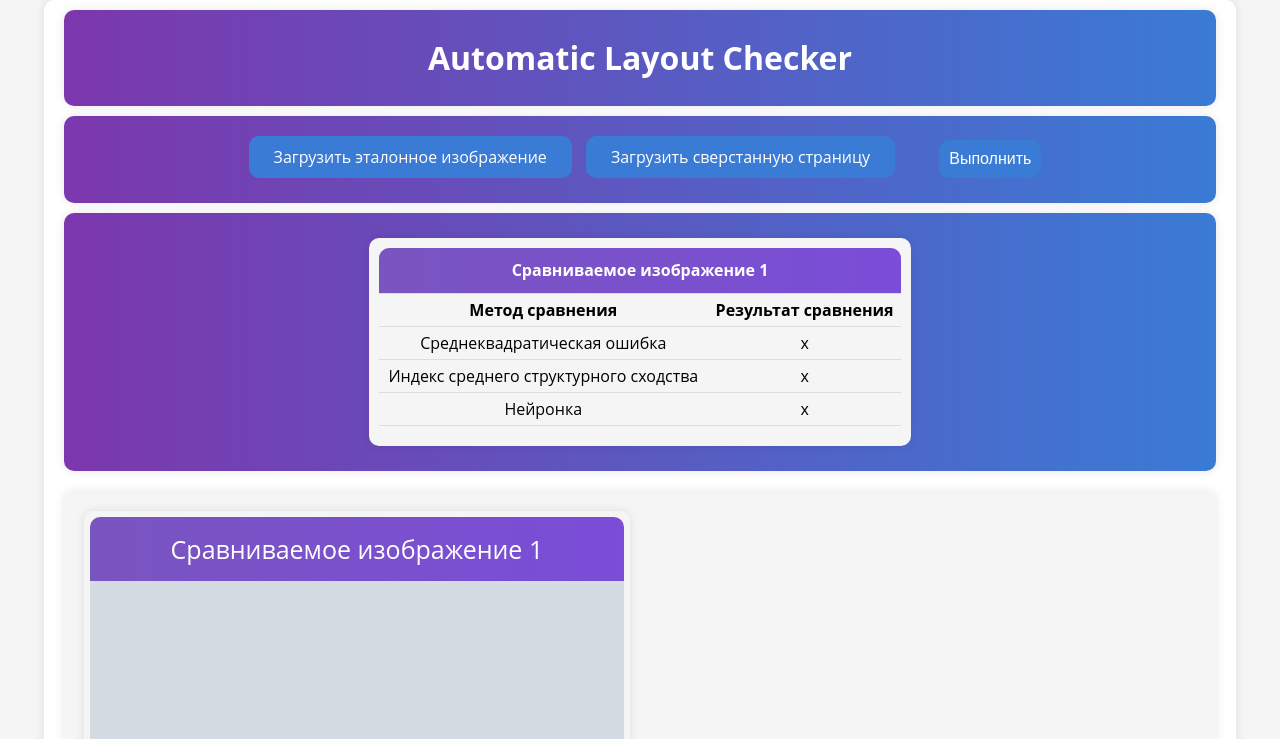
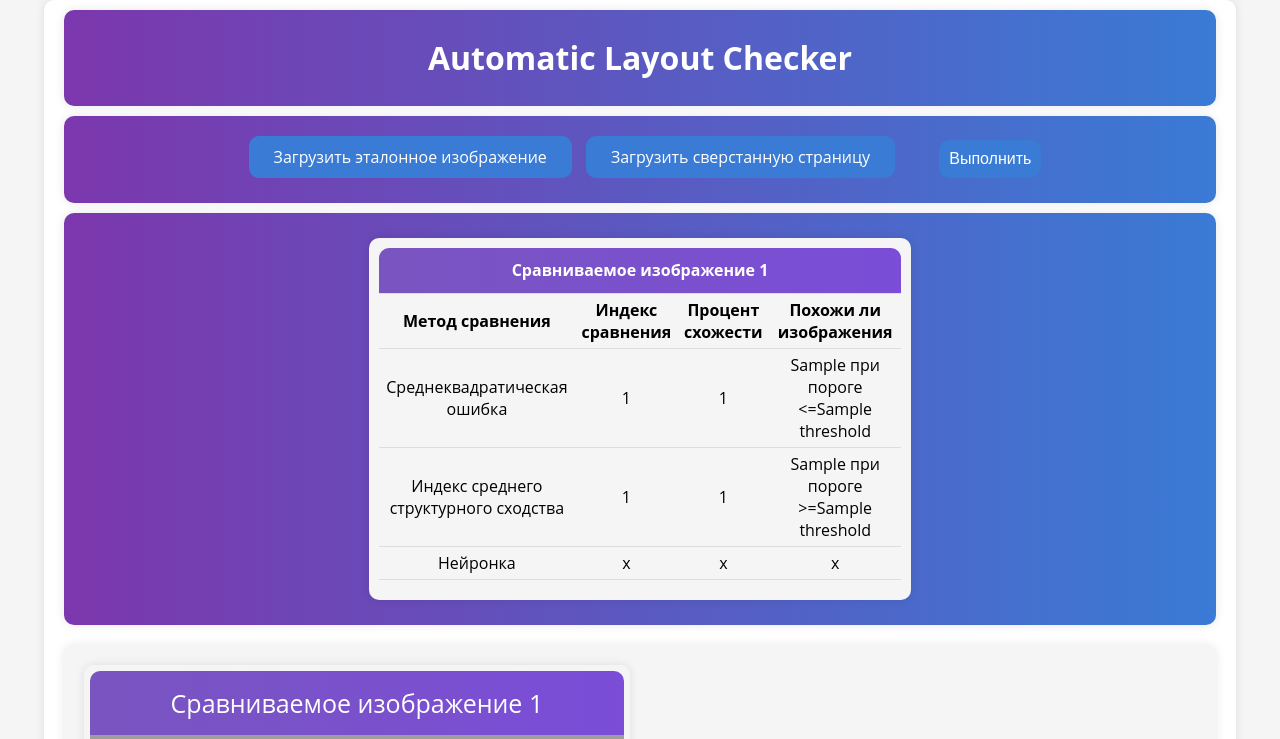
Before and after one commit to Jaldsky/AutomaticLayout-heck, a Django app: template AutomaticLayoutCheck/ALC_dialog/templates/index.html in a window 1280 px wide. Shown: the top 739 px of the page. Run offline with Django 4.2, Linux system fonts and the light colour scheme; the template is opened without the code that fills it: most values are stand-ins (such as "Sample title", 1, 10 or a date in 2020); grey boxes marked "Sample" are stand-in pictures; grey boxes are pictures that could not be loaded.

Commit message:
Update index

```diff
--- a/AutomaticLayoutCheck/ALC_dialog/templates/index.html
+++ b/AutomaticLayoutCheck/ALC_dialog/templates/index.html
@@ -34,31 +34,41 @@
         </div>
 
         <div class="small-block">
+            {% for data in sample %}
                 <div class="results-block">
                     <table class="table">
                         <tbody>
                             <tr class="">
-                            <th colspan="2">Сравниваемое изображение 1</th>
+                                <th colspan="4">Сравниваемое изображение {{ forloop.counter }}</th>
                             </tr>
                             <tr>
                                 <th>Метод сравнения</th>
-                            <th>Результат сравнения</th>
+                                <th>Индекс сравнения</th>
+                                <th>Процент схожести</th>
+                                <th>Похожи ли изображения</th>
                             </tr>
                             <tr>
                                 <td>Среднеквадратическая ошибка</td>
-                            <td>x</td>
+                                <td>{{ data.CMSE.index }}</td>
+                                <td>{{ data.CMSE.similarity_percentage }}</td>
+                                <td>{{ data.CMSE.are_similar }} при пороге <={{ data.CMSE.threshold }}</td>
                             </tr>
                             <tr>
                                 <td>Индекс среднего структурного сходства</td>
-                            <td>x</td>
+                                <td>{{ data.CSSIM.index }}</td>
+                                <td>{{ data.CSSIM.similarity_percentage }}</td>
+                                <td>{{ data.CSSIM.are_similar }} при пороге >={{ data.CSSIM.threshold }}</td>
                             </tr>
                             <tr>
                                 <td>Нейронка</td>
+                                <td>x</td>
+                                <td>x</td>
                                 <td>x</td>
                             </tr>
                         </tbody>
                     </table>
                 </div>
+            {% endfor %}
         </div>
         </form>
 
@@ -69,12 +79,13 @@
                     <img src="{% static reference_sample %}" alt="Uploaded Image">
                 </div>
             {% endif %}
+
             {% if sample %}
                 <div class="image-block">
-                    {% for img in sample.values %}
+                    {% for data in sample %}
                         <div>
                             <label id="pic_title">Сравниваемое изображение {{ forloop.counter }}</label>
-                            <img src="{% static img %}" alt="Uploaded Image">
+                            <img src="{% static data.path %}" alt="Uploaded Image">
                         </div>
                     {% endfor %}
                 </div>
```
Lines whose indentation alone changed are shown as unchanged.
